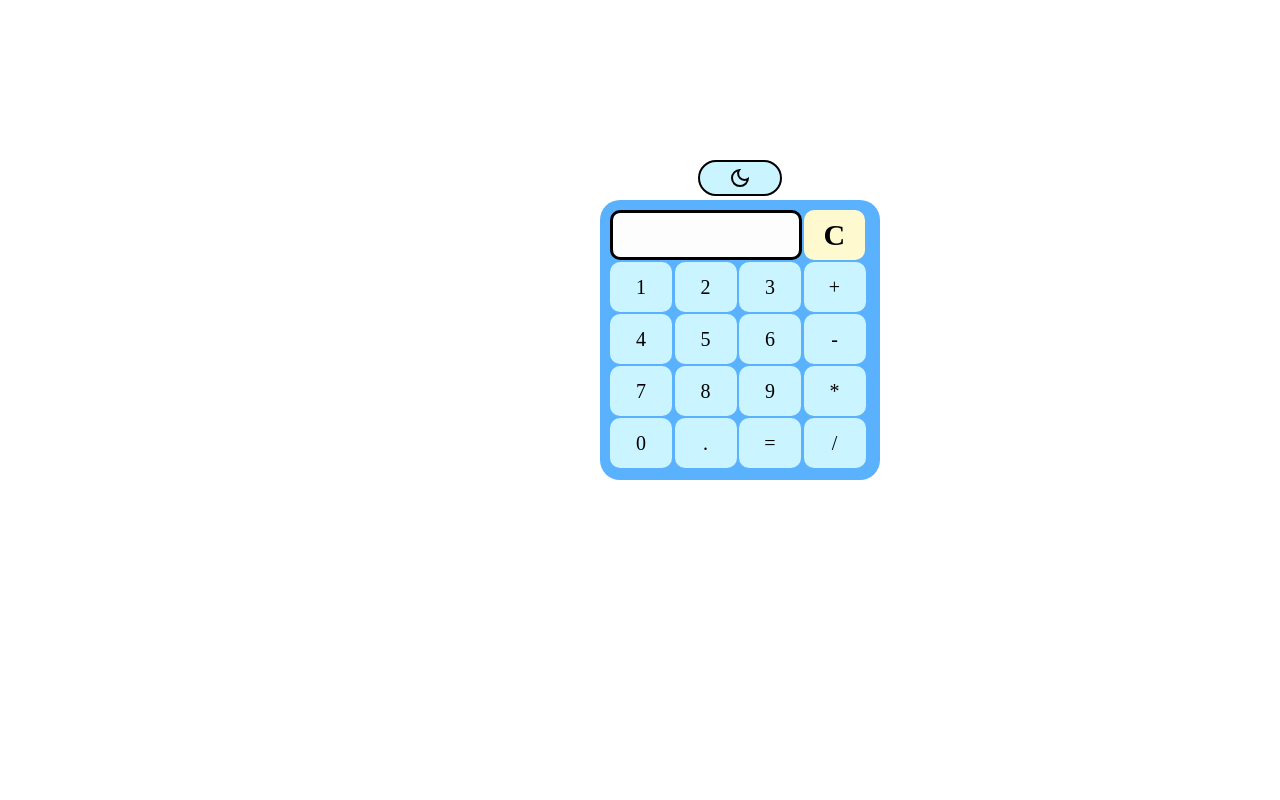
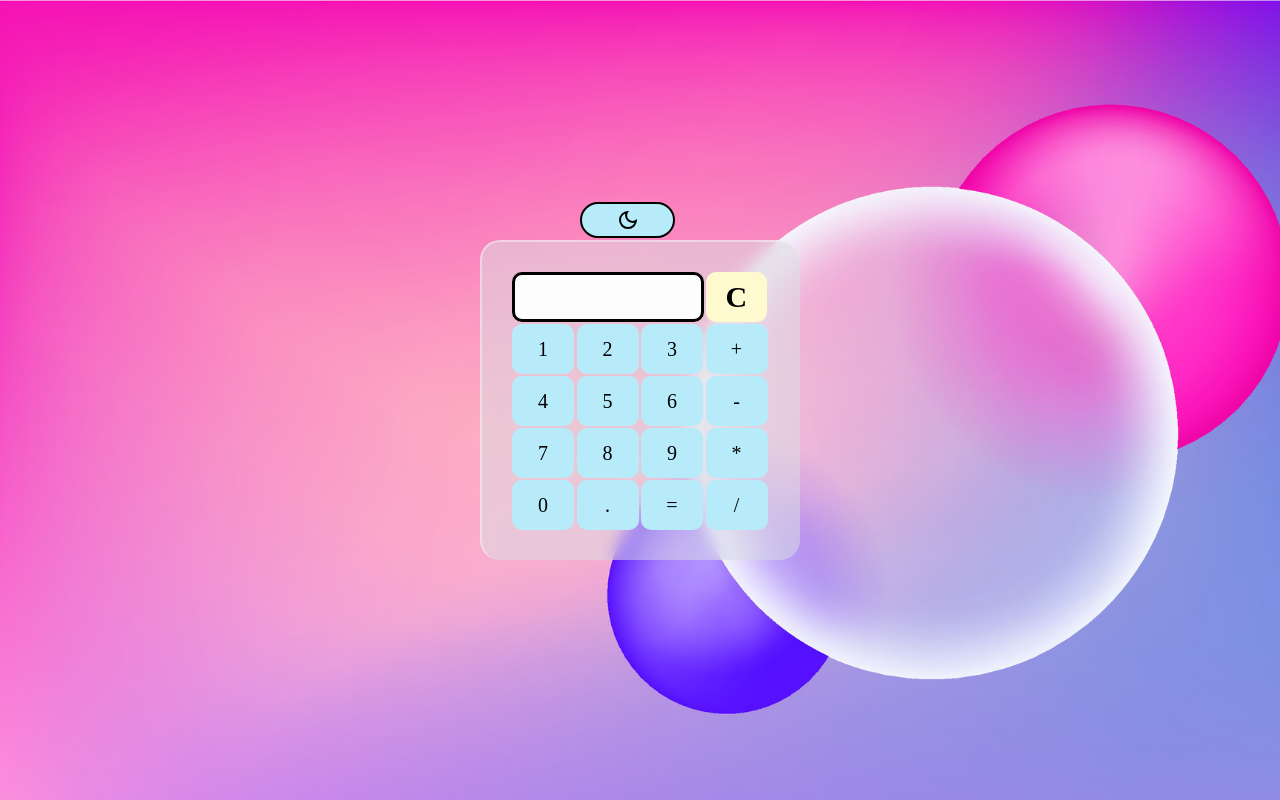
Before and after one commit to QuangWorkIT/Calculator, a plain HTML site: page index.html in a window 1280 px wide. Drawn offline with nearby package versions, Linux system fonts and the light colour scheme.

Commit message:
glass morphism for html background

```diff
--- a/script.js
+++ b/script.js
@@ -6,16 +6,17 @@ document.addEventListener("DOMContentLoaded", function() {
     const themeSwitch = document.getElementById("theme-swtich");
 
     const enableDarkMode = () => {
-        document.body.classList.add("darkmode");
+        document.documentElement.classList.add("darkmode");
         localStorage.setItem("darkmode", "active");
     }
 
     const disableDarkMode = () => {
-        document.body.classList.remove("darkmode");
+        document.documentElement.classList.remove("darkmode");
         localStorage.setItem("darkmode", null);
     }
 
     if(darkMode === "active") enableDarkMode();
+
     themeSwitch.addEventListener("click", () => {
         darkMode = localStorage.getItem("darkmode");
         darkMode !== "active" ? enableDarkMode() : disableDarkMode();
@@ -61,6 +62,4 @@ document.addEventListener("DOMContentLoaded", function() {
         currentInput = "";
         updateScreen(currentInput);
     });
-
-
 });
--- a/style.css
+++ b/style.css
@@ -1,39 +1,50 @@
 *{margin: 0; padding: 0; box-sizing: border-box;}
 :root{
-    --but-bg-color: #CAF4FF;
+    --but-bg-color: #b7ebf9;
     --ereasebut-bg-color: #FFF9D0;
-    --cal-bg:#5AB2FF;
+    --cal-bg:#dae0e47f;
     --fade: #A1C3CC;
     --erFade:#ccc7a6;
     --text-base: black;
     --scr-border: black;
     --scr-back-bg: #fdfdfd;
-    --body-bg: white;
+    --bgimg: url("./lightglass.jpg");
 }
 .darkmode{
     --but-bg-color: #E19898;
-    --ereasebut-bg-color: #4D3C77;
-    --cal-bg:#3F1D38;
+    --ereasebut-bg-color: #6e5b9e;
+    --cal-bg:#3f1d385a;
     --fade: #B47979;
     --erFade:#3D305F;
     --text-base: white;
     --scr-border: #CCCCCC;
     --scr-back-bg: rgb(250, 244, 244);
-    --body-bg: #191919;
+    --bgimg: url("./darkglass.jpg");
+}
+html{
+    display: flex;
+    align-items: center;
+    justify-content: center;
+    height: 100%;
+    background: var(--bgimg);
+    background-repeat: no-repeat;
+    background-size: cover;
+    transition: 0.5s;
 }
 body{
-    background-color: var(--body-bg);
     color: var(--text-base);
 }
 .cal{
     position: relative;
-    top: 200px;
-    left: 600px;
-    width: 280px;
-    height: 280px;
+    width: 320px;
+    height: 320px;
     background-color: var(--cal-bg);
-    padding: 10px;
+    padding: 30px;
     border-radius: 20px;
+    backdrop-filter: blur(8px);
+    border-top: 2px solid rgb(255, 255, 255, 0.4);
+    border-left: 2px solid rgb(255, 255, 255, 0.4);
+
 }
 .display, .screen, .er, .button {
     display: flex;
@@ -102,6 +113,7 @@ body{
     background-color: var(--but-bg-color);
     border: 2px solid var(--scr-border);
     padding: 4px 0;
+    cursor:pointer;
     transition: 0.25s;
 }
 #theme-swtich:hover{
@@ -125,7 +137,7 @@ body{
 
 .darkmode #theme-swtich svg:last-child {
     opacity: 1;
-    right: 30px;
+    right: 35px;
 }
 
 .darkmode #theme-swtich svg:first-child{
```
Also changed, not shown: dark_mode_24dp_5F6368_FILL0_wght400_GRAD0_opsz24.svg (deleted), darkglass.jpg (added), light_mode_24dp_5F6368_FILL0_wght400_GRAD0_opsz24.svg (deleted), lightglass.jpg (added).
